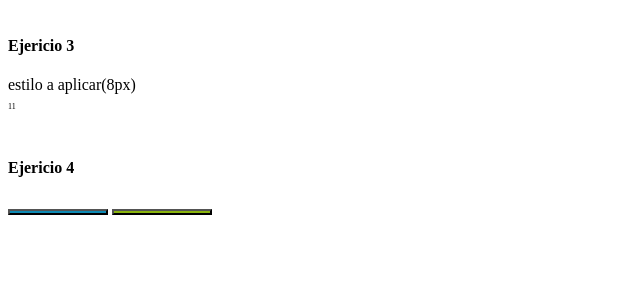
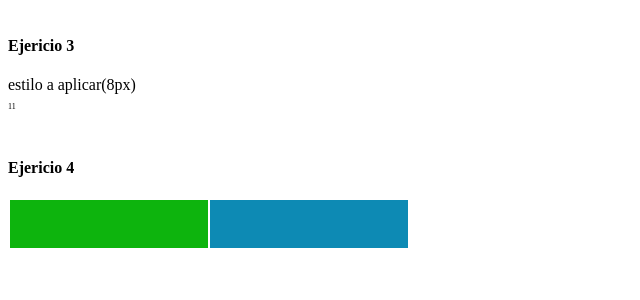
Before and after one commit to ali464haider/PHP, a PHP site: page / in a window 1280 px wide. Shown: the part 180-480 px from the top of the page, without its empty margins (0-640 px from the left). Run offline with PHP 8.4, Linux system fonts and the light colour scheme.

Commit message:
Update index.php

```diff
--- a/index.php
+++ b/index.php
@@ -1,13 +1,8 @@
 <html>
 
 <body>
-    <style>
-        button{
-           max-width: 100%;
-           width: 100px;
-        }
-    </style>
-    <?php
+
+   <?php
     echo("<h4>Ejericio 1</h4>");
     $numero1=rand(0,10);
     $numero2=rand(0,10);
@@ -34,8 +29,16 @@
     $par1=rand(1,255);
     $par2=rand(1,255);
     $par3=rand(1,255);
-    echo("<button style='background-color:rgb($par1,$par2,$par3)'></button>
-    <button style='background-color:rgb($par2,$par3,$par1)'></button>")
+    echo("<div style='border: 1px solid white;
+  height: 50px;
+  width: 400px;
+  display: grid;
+  grid-template-columns:auto auto;'>
+    <div style=' border: 1px solid white;
+    background-color: rgb($par1,$par3,$par1)'></div>
+    <div style='border: 1px solid white;
+    background-color: rgb($par1,$par2,$par3)'></div>
+  </div>")
     ?>
 
 
```
